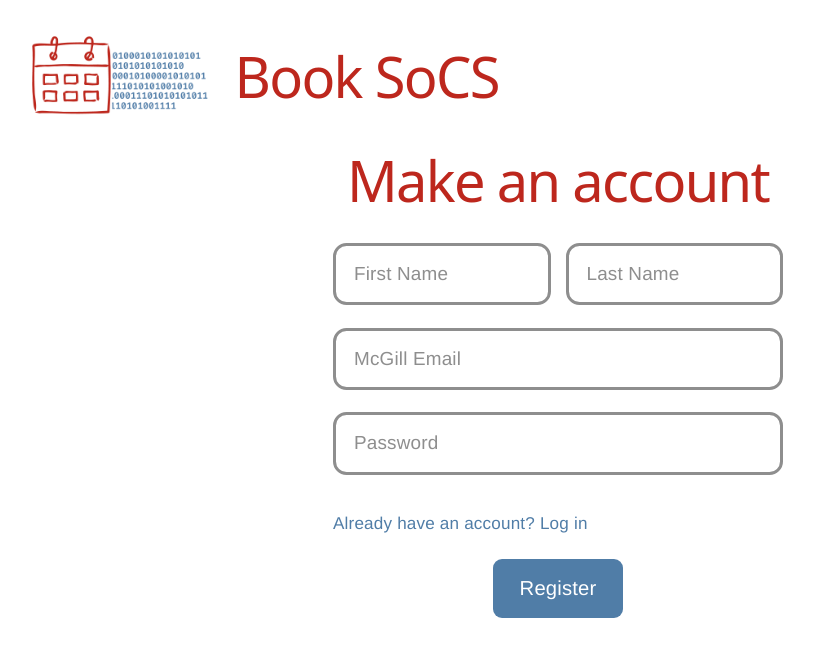
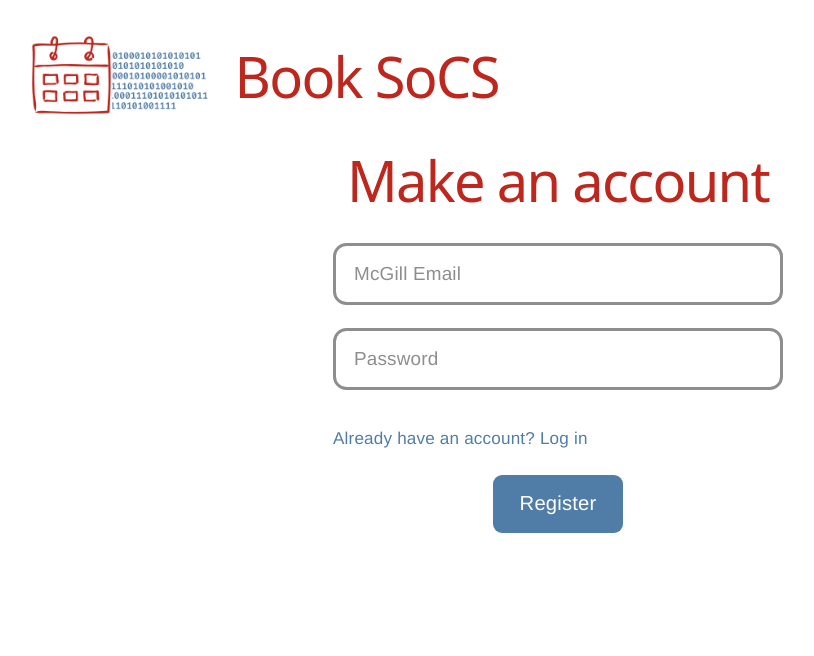
Before and after one commit to AyazCiplak/comp307-booking-frontend, a React (Vite) app: page /auth/register in a window 1280 px wide. Shown: the top 656 px of the page, without its empty margins (82-896 px from the left). Built offline with nearby package versions, Linux system fonts and the light colour scheme.

Commit message:
Updated Register to not ask for fname lname, since parsed on backend from email anyways

```diff
--- a/src/pages/auth/Register.tsx
+++ b/src/pages/auth/Register.tsx
@@ -53,8 +53,6 @@
   const { login } = useAuth();
 
   const [formData, setFormData] = useState({
-    firstName: "",
-    lastName: "",
     email: "",
     password: "",
   });
@@ -184,30 +182,6 @@
               </div>
             )}
 
-            {/* First + Last name row (used for UX only — backend derives names from email) */}
-            <div className="flex gap-[15px] max-sm:flex-col max-sm:gap-5">
-              <input
-                type="text"
-                placeholder="First Name"
-                className={`${INPUT_CLS} flex-1 min-w-0 max-sm:w-full`}
-                value={formData.firstName}
-                onChange={(e) => {
-                  setFormData((prev) => ({ ...prev, firstName: e.target.value }));
-                  clearErrors();
-                }}
-              />
-              <input
-                type="text"
-                placeholder="Last Name"
-                className={`${INPUT_CLS} flex-1 min-w-0 max-sm:w-full`}
-                value={formData.lastName}
-                onChange={(e) => {
-                  setFormData((prev) => ({ ...prev, lastName: e.target.value }));
-                  clearErrors();
-                }}
-              />
-            </div>
-
             {/* Email */}
             <input
               type="email"
```
